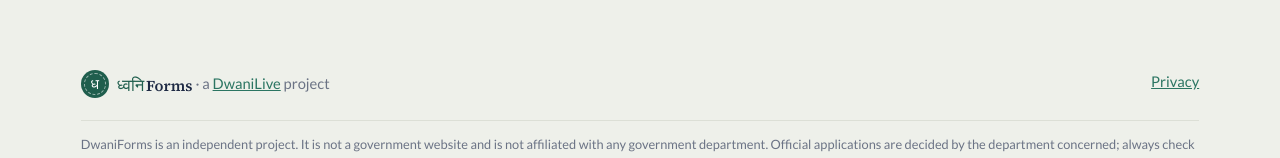
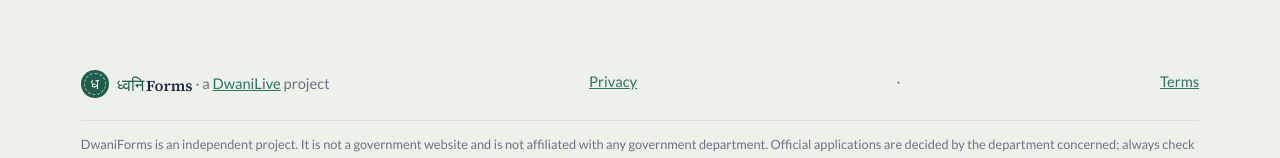
Before and after one commit to khushi-070906/Dwani, a website: page dwaniforms_site/index.html in a window 1280 px wide. Shown: the part 3958-4116 px from the top of the page. Drawn offline with Linux system fonts and the light colour scheme; no server answers; a web font is replaced by a local one.

Commit message:
DwaniForms site: link the terms from the home page

```diff
--- a/dwaniforms_site/index.html
+++ b/dwaniforms_site/index.html
@@ -320,7 +320,7 @@
 
 <div class="wrap"><footer>
   <span><a class="df-brand sm" href="#" aria-label="DwaniForms"><span class="df-seal" aria-hidden="true">ध</span><span class="df-word"><b lang="hi">ध्वनि<span lang="en">Forms</span></b><small><span class="en">Fill forms by speaking</span><span class="hi" lang="hi">बोलकर फ़ॉर्म भरें</span></small></span></a> · <span class="en">a</span> <a href="https://dhwani-elit.onrender.com">DwaniLive</a> <span class="en">project</span><span class="hi" lang="hi">की पहल</span></span>
-  <span><a href="privacy.html"><span class="en">Privacy</span><span class="hi" lang="hi">निजता</span></a></span>
+  <span><a href="privacy.html"><span class="en">Privacy</span><span class="hi" lang="hi">निजता</span></a></span> · <span><a href="terms.html"><span class="en">Terms</span><span class="hi" lang="hi">शर्तें</span></a></span>
   <p class="disclaimer"><span class="en">DwaniForms is an independent project. It is not a government website and is not affiliated with any government
     department. Official applications are decided by the department concerned; always check its official portal.</span>
     <span class="hi" lang="hi">DwaniForms एक स्वतंत्र परियोजना है। यह सरकारी वेबसाइट नहीं है और किसी सरकारी विभाग से जुड़ी नहीं है। आवेदन पर फ़ैसला
```
